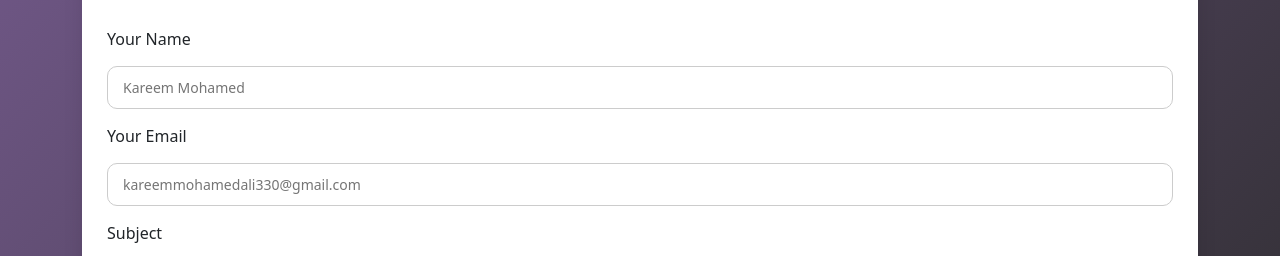
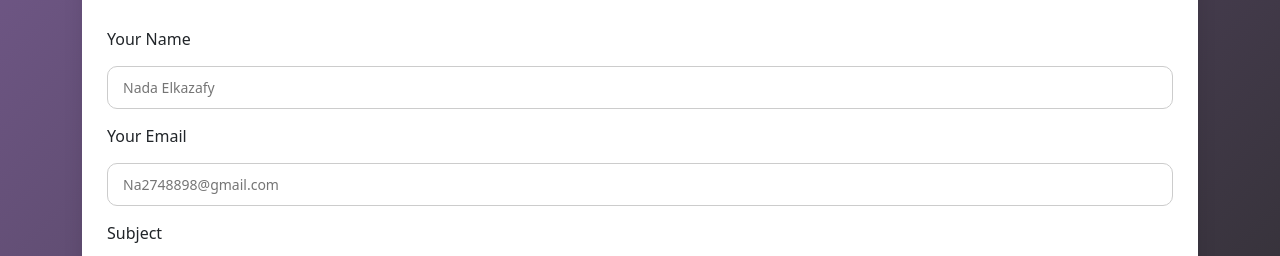
Before and after one commit to Nada-Elkazafy/My-Protoflo, a plain HTML site: page index.html in a window 1280 px wide. Shown: the part 3629-3885 px from the top of the page. Drawn offline with Linux system fonts and the light colour scheme; a web font is replaced by a local one.

Commit message:
Update contact form placeholders

```diff
--- a/index.html
+++ b/index.html
@@ -293,10 +293,10 @@
         <h2>Follow Me</h2>
         <form id="contactForm">
           <label for="name">Your Name</label>
-          <input type="text" id="name" name="name" placeholder="Kareem Mohamed" required>
+          <input type="text" id="name" name="name" placeholder="Nada Elkazafy" required>
 
           <label for="email">Your Email</label>
-          <input type="email" id="email" name="email" placeholder="kareemmohamedali330@gmail.com" required>
+          <input type="email" id="email" name="email" placeholder="Na2748898@gmail.com" required>
 
           <label for="subject">Subject</label>
           <input type="text" id="subject" name="subject" placeholder="Project Inquiry" required>
```
